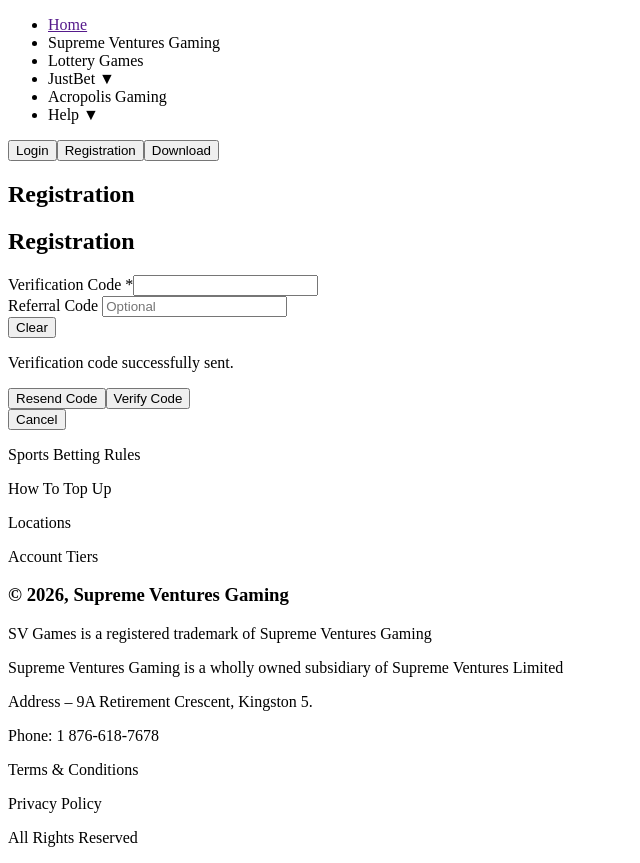
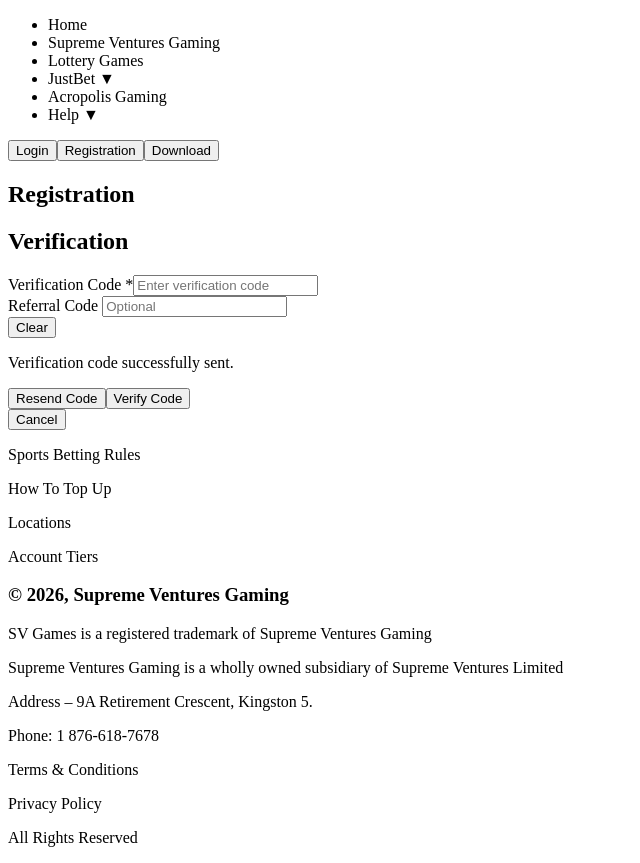
Before and after one commit to mohityadav72065/Gaming-website-using-angular, an Angular app: page /verify in a window 1280 px wide. Shown: the whole page, without its empty margins (0-640 px from the left). Built offline with nearby package versions, Linux system fonts and the light colour scheme.

Commit message:
added verify page html and ts functionality

```diff
--- a/src/app/pages/verify/verify.html
+++ b/src/app/pages/verify/verify.html
@@ -3,30 +3,20 @@
   <ul>
 
     <li>
-      <a href="">
+      <a routerLink="">
         Home
       </a>
     </li>
 
-    <li>
-      Supreme Ventures Gaming
-    </li>
+    <li>Supreme Ventures Gaming</li>
 
-    <li>
-      Lottery Games
-    </li>
+    <li>Lottery Games</li>
 
-    <li>
-      JustBet ▼
-    </li>
+    <li>JustBet ▼</li>
 
-    <li>
-      Acropolis Gaming
-    </li>
+    <li>Acropolis Gaming</li>
 
-    <li>
-      Help ▼
-    </li>
+    <li>Help ▼</li>
 
   </ul>
 
@@ -72,7 +62,7 @@
 
       <div class="line"></div>
 
-      <div class="step"></div>
+      <div class="step active"></div>
 
       <div class="line"></div>
 
@@ -91,7 +81,7 @@
     <div class="verify-box">
 
       <h2>
-        Registration
+        Verification
       </h2>
 
       <div class="input-group">
@@ -102,7 +92,8 @@
 
         <input
           type="text"
-        id="code">
+          id="code"
+          placeholder="Enter verification code">
 
       </div>
 
@@ -154,8 +145,12 @@
 
       </div>
 
-      <button class="cancel-btn">
+      <button
+        class="cancel-btn"
+        routerLink="/register">
+
         Cancel
+
       </button>
 
     </div>
--- a/src/app/pages/verify/verify.ts
+++ b/src/app/pages/verify/verify.ts
@@ -1,9 +1,69 @@
 import { Component } from '@angular/core';
+import { Router } from '@angular/router';
 
 @Component({
   selector: 'app-verify',
   imports: [],
   templateUrl: './verify.html',
-  styleUrl: './verify.css',
+  styleUrl: './verify.css'
 })
-export class Verify {}
+
+export class Verify{
+
+  constructor(private router: Router) {}
+
+  resendCode() {
+
+    alert('Verification code resent successfully');
+
+  }
+
+  verifyCode() {
+
+    const code =
+    document.getElementById('code') as HTMLInputElement;
+
+    if(code.value.trim() === '') {
+
+      code.style.border =
+      '2px solid red';
+
+      alert('Please fill this field to continue');
+
+    }
+
+    else if(code.value !== '180901') {
+
+      code.style.border =
+      '2px solid red';
+
+      alert('Invalid Verification Code');
+
+    }
+
+    else {
+
+      code.style.border =
+      '2px solid #ccc';
+
+      alert('Verification Successful');
+
+      this.router.navigate(['/terms']);
+
+    }
+
+  }
+
+  clearCode() {
+
+    const code =
+    document.getElementById('code') as HTMLInputElement;
+
+    code.value = '';
+
+    code.style.border =
+    '2px solid #ccc';
+
+  }
+
+}
```
Also changed, not shown: src/app/app.routes.ts (+5 -9 lines). Lines whose indentation alone changed are shown as unchanged.
